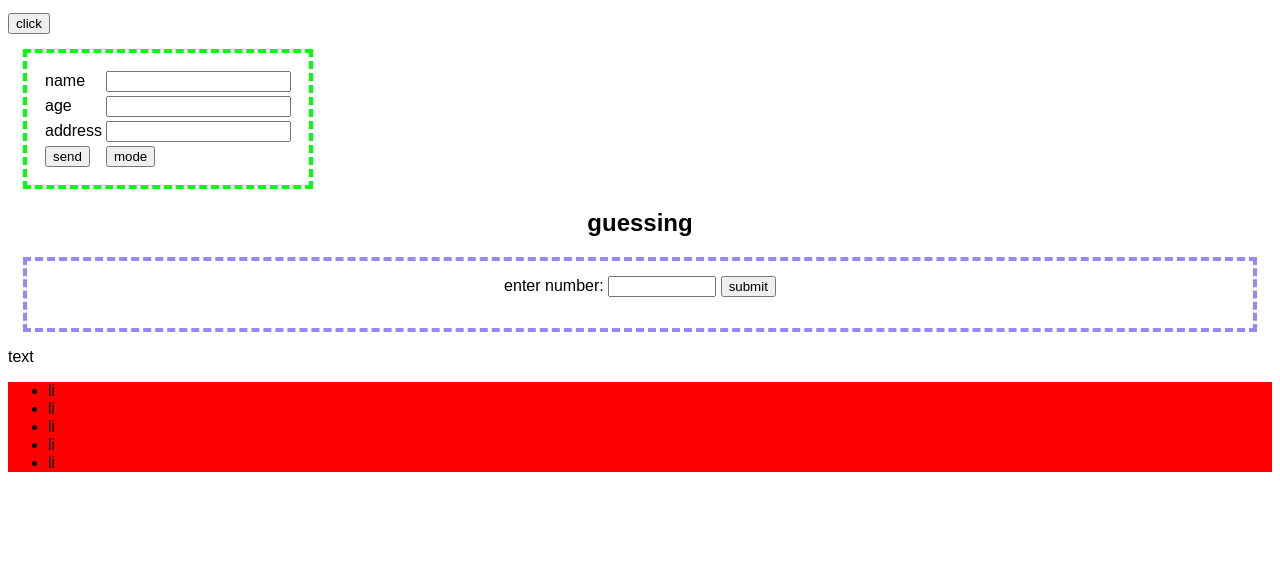
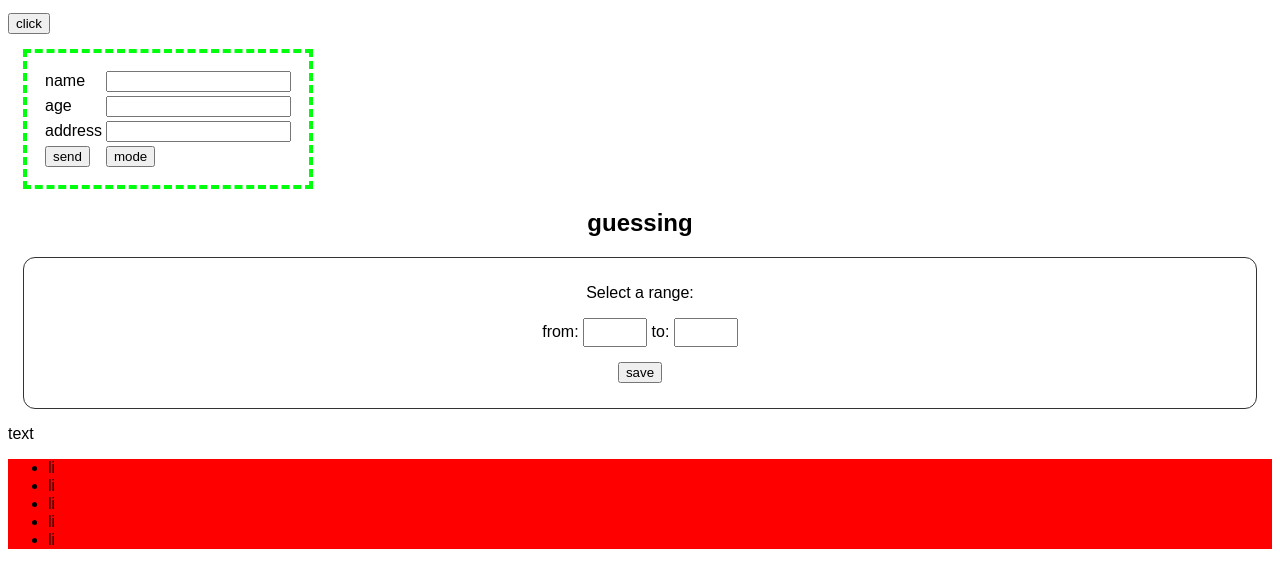
Before and after one commit to davidlandau770/dom, a plain HTML site: page index.html in a window 1280 px wide. Shown: the part 329-894 px from the top of the page. Before the commit the page ends 817 px from the top, so only its background shows below. Drawn offline with Linux system fonts and the light colour scheme.

Commit message:
continue

```diff
--- a/index.html
+++ b/index.html
@@ -54,7 +54,15 @@
         </form>
     </div>
     <h2>guessing</h2>
-    <div id="guessing">
+    <div id="range">
+        <p>Select a range:</p>
+        <label>from:</label>
+        <input id="from" class="range" type="number">
+        <label>to:</label>
+        <input id="to" class="range" type="number"><br>
+        <button id="save" type="submit" onclick=save()>save</button>
+    </div>
+    <div class="hidden" id="guessing">
         <label for="guessing">enter number:</label>
         <input id="inputNumber" type="text" name="guessing">
         <button id="submit" type="submit" onclick=guessing()>submit</button>
--- a/main.js
+++ b/main.js
@@ -68,12 +68,21 @@ button.addEventListener("click", (event) => {
 })
 // }
 
-let rand = Math.floor(Math.random() * 100 + 1);
+let rand;
+const range = document.getElementById("range");
 const div = document.getElementById("guessing");
 const grade = document.createElement("p");
 div.appendChild(grade);
 const submitButton = document.getElementById("submit");
 const resetButton = document.getElementById("reset");
+
+const save = () => {
+    const from = Number(document.getElementById("from").value);
+    const to = Number(document.getElementById("to").value);
+    rand = Math.floor(Math.random() * (to - from + 1)) + from;
+    div.classList.remove("hidden");
+    range.classList.add("hidden");
+}
 
 const guessing = () => {
     const inputNumber = document.getElementById("inputNumber").value;
@@ -95,9 +104,13 @@ const guessing = () => {
     }
 }
 const reset = () => {
-    const inputNumber = document.getElementById("inputNumber").value = "";
-    rand = Math.floor(Math.random() * 100 + 1);
+    document.getElementById("inputNumber").value = "";
+    document.getElementById("from").value = "";
+    document.getElementById("to").value = "";
+
     div.style.backgroundColor = "#fff"
     resetButton.classList.add("hidden");
     submitButton.classList.remove("hidden");
+    div.classList.add("hidden");
+    range.classList.remove("hidden");
 }
--- a/style.css
+++ b/style.css
@@ -54,3 +54,18 @@ h2 {
 .hidden {
     display: none;
 }
+
+.range {
+    width: 50px;
+    padding: 5px;
+}
+#range {
+    text-align: center;
+    border: #333 1px solid;
+    border-radius: 12px;
+    padding: 10px;
+    margin: 15px;
+}
+#range button {
+    margin: 15px;
+}
```
